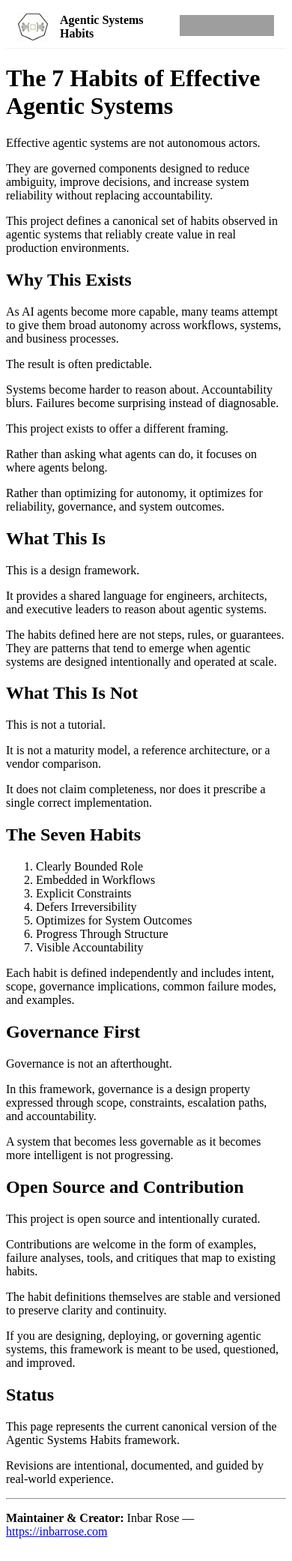
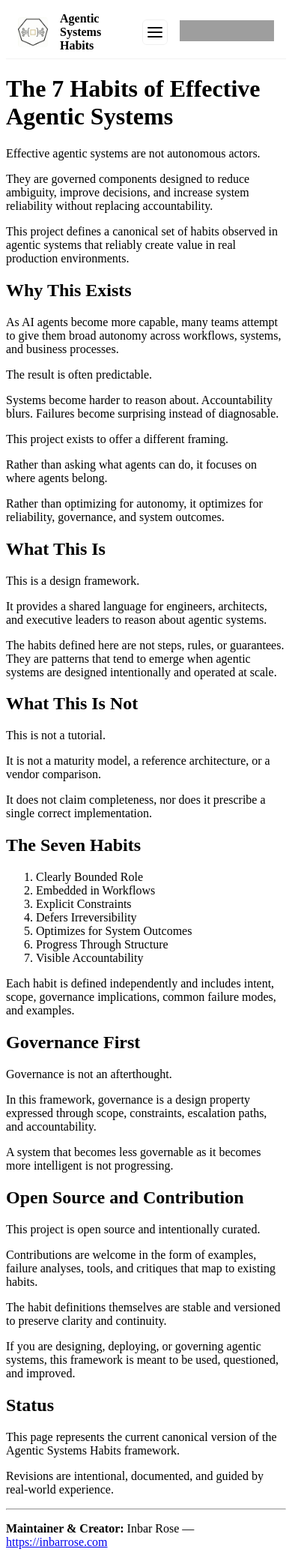
Before and after one commit to agent-habits/agent-habits.github.io, a Jekyll site: the page built from index.md, in a window 390 px wide. Shown: the whole page at 75% size. Built offline with Jekyll 4.4.1, drawn with Linux system fonts in a browser that asks for light colours; grey boxes are pictures that could not be loaded.

Commit message:
mobile responsive header and navigation

```diff
--- a/_includes/site-header.html
+++ b/_includes/site-header.html
@@ -5,7 +5,11 @@
       <span class="site-title">{{ site.title | default: "Agentic Systems Habits" }}</span>
     </a>
 
-    <ul class="nav-links">
+    <button class="nav-toggle" aria-controls="site-nav" aria-expanded="false" aria-label="Open navigation">
+      <svg width="24" height="24" viewBox="0 0 24 24" aria-hidden="true" focusable="false"><path d="M3 6h18M3 12h18M3 18h18" stroke="currentColor" stroke-width="2" stroke-linecap="round" stroke-linejoin="round"/></svg>
+    </button>
+
+    <ul id="site-nav" class="nav-links" hidden>
       <li><a href="{{ '/' | relative_url }}">Home</a></li>
       <li><a href="{{ '/habits/' | relative_url }}">Habits</a></li>
       <li><a href="{{ '/governance/' | relative_url }}">Governance</a></li>
@@ -18,26 +22,5 @@
       <img alt="GitHub stars" src="https://img.shields.io/github/stars/agent-habits/agent-habits.github.io?style=social" />
     </a>
   </div>
+  </div>
 </nav>
-
-<style>
-.site-header{display:flex;align-items:center;justify-content:space-between;gap:1rem;padding:.5rem 1rem;border-bottom:1px solid rgba(0,0,0,0.05)}
-.site-left{display:flex;align-items:center;gap:1rem}
-.site-brand{display:flex;align-items:center;gap:.5rem;text-decoration:none;color:inherit}
-.site-title{font-weight:600}
-.nav-links{list-style:none;margin:0;padding:0;display:flex;gap:.75rem}
-.nav-links a{
-  text-decoration:none;
-  color:inherit;
-  padding:.4rem .75rem;
-  border-radius:6px;
-  border:1px solid rgba(0,0,0,0.08);
-  background:rgba(255,255,255,0.6);
-  box-shadow:0 1px 0 rgba(0,0,0,0.02);
-  transition:background .12s ease, transform .06s ease;
-}
-.nav-links a:hover{background:rgba(0,0,0,0.06);transform:translateY(-1px)}
-.site-logo{width:40px;height:40px;object-fit:contain;border-radius:4px;margin-right:.5rem}
-.repo-star img{height:28px}
-@media (max-width:640px){ .nav-links{display:none} }
-</style>
--- a/_layouts/default.html
+++ b/_layouts/default.html
@@ -15,6 +15,8 @@
     <link rel="shortcut icon" href="{{ '/assets/images/favicon.ico' | relative_url }}">
     <link rel="manifest" href="{{ '/site.webmanifest' | relative_url }}">
     <meta name="theme-color" content="#0a66c2">
+    <!-- Header styles -->
+    <link rel="stylesheet" href="{{ '/assets/css/site-header.css' | relative_url }}">
   </head>
   <body>
     {% include site-header.html %}
@@ -22,5 +24,6 @@
       {{ content }}
     </main>
     {{ content_for_footer }}
+    <script src="{{ '/assets/js/site-header.js' | relative_url }}" defer></script>
   </body>
 </html>
--- /dev/null
+++ b/assets/css/site-header.css
@@ -0,0 +1,129 @@
+/* Header styles extracted from _includes/site-header.html */
+.site-header {
+    display: flex;
+    align-items: center;
+    justify-content: space-between;
+    gap: 1rem;
+    padding: .5rem 1rem;
+    border-bottom: 1px solid rgba(0, 0, 0, 0.05)
+}
+
+.site-left {
+    display: flex;
+    align-items: center;
+    gap: 1rem
+}
+
+.site-brand {
+    display: flex;
+    align-items: center;
+    gap: .5rem;
+    text-decoration: none;
+    color: inherit
+}
+
+.site-title {
+    font-weight: 600
+}
+
+.nav-links {
+    list-style: none;
+    margin: 0;
+    padding: 0;
+    display: flex;
+    gap: .75rem
+}
+
+.nav-links a {
+    text-decoration: none;
+    color: inherit;
+    padding: .4rem .75rem;
+    border-radius: 6px;
+    border: 1px solid rgba(0, 0, 0, 0.08);
+    background: rgba(255, 255, 255, 0.6);
+    box-shadow: 0 1px 0 rgba(0, 0, 0, 0.02);
+    transition: background .12s ease, transform .06s ease;
+}
+
+.nav-links a:hover {
+    background: rgba(0, 0, 0, 0.06);
+    transform: translateY(-1px)
+}
+
+.site-logo {
+    width: 40px;
+    height: 40px;
+    object-fit: contain;
+    border-radius: 4px;
+    margin-right: .5rem
+}
+
+.repo-star img {
+    height: 28px
+}
+
+/* Responsive: show toggle and hide nav by default on small screens */
+.nav-toggle {
+    display: none;
+    background: transparent;
+    border: 1px solid rgba(0, 0, 0, 0.06);
+    padding: .25rem;
+    border-radius: 6px
+}
+
+.nav-toggle svg {
+    display: block
+}
+
+@media (max-width:640px) {
+    .nav-links {
+        display: flex;
+        flex-direction: column;
+        position: absolute;
+        left: 0;
+        right: 0;
+        top: 64px;
+        background: var(--site-bg, #fff);
+        padding: 0.5rem 1rem;
+        box-shadow: 0 6px 20px rgba(0, 0, 0, 0.08);
+        gap: .5rem
+    }
+
+    .nav-links[hidden] {
+        display: none
+    }
+
+    .nav-toggle {
+        display: inline-flex
+    }
+
+    .site-right {
+        display: flex;
+        align-items: center;
+        gap: .5rem
+    }
+
+    .site-header {
+        position: relative
+    }
+}
+
+/* When nav is open, prevent body scroll (applied via JS) */
+.nav-open {
+    overflow: hidden;
+}
+
+/* small visual adjustments for nav buttons in column */
+@media (max-width:640px) {
+    .nav-links a {
+        display: block;
+        padding: .6rem .75rem
+    }
+}
+
+/* Simple focus styles */
+.nav-toggle:focus,
+.nav-links a:focus {
+    outline: 3px solid rgba(10, 102, 194, 0.15);
+    outline-offset: 2px
+}
--- /dev/null
+++ b/assets/js/site-header.js
@@ -0,0 +1,30 @@
+// Minimal JS to toggle mobile header navigation
+document.addEventListener('DOMContentLoaded', function () {
+    var btn = document.querySelector('.nav-toggle');
+    var nav = document.getElementById('site-nav');
+    if (!btn || !nav) return;
+    btn.addEventListener('click', function () {
+        var expanded = btn.getAttribute('aria-expanded') === 'true';
+        btn.setAttribute('aria-expanded', String(!expanded));
+        if (expanded) {
+            nav.setAttribute('hidden', '');
+            document.documentElement.classList.remove('nav-open');
+            btn.setAttribute('aria-label', 'Open navigation');
+        } else {
+            nav.removeAttribute('hidden');
+            document.documentElement.classList.add('nav-open');
+            btn.setAttribute('aria-label', 'Close navigation');
+        }
+    });
+    // Close menu when a nav link is clicked (useful on mobile)
+    nav.querySelectorAll('a').forEach(function (link) {
+        link.addEventListener('click', function () {
+            if (window.innerWidth <= 640) {
+                nav.setAttribute('hidden', '');
+                btn.setAttribute('aria-expanded', 'false');
+                document.documentElement.classList.remove('nav-open');
+                btn.setAttribute('aria-label', 'Open navigation');
+            }
+        })
+    });
+});
```
